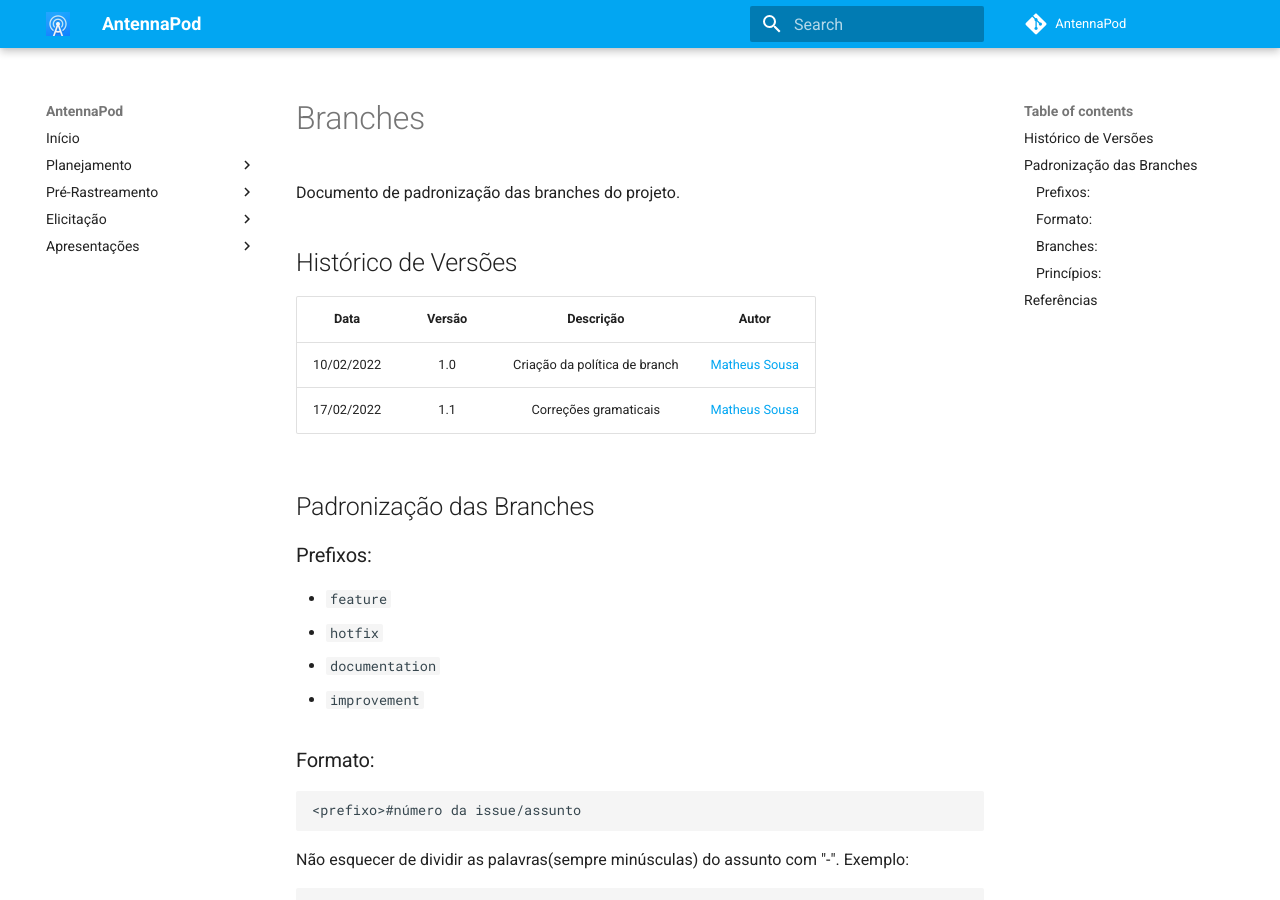
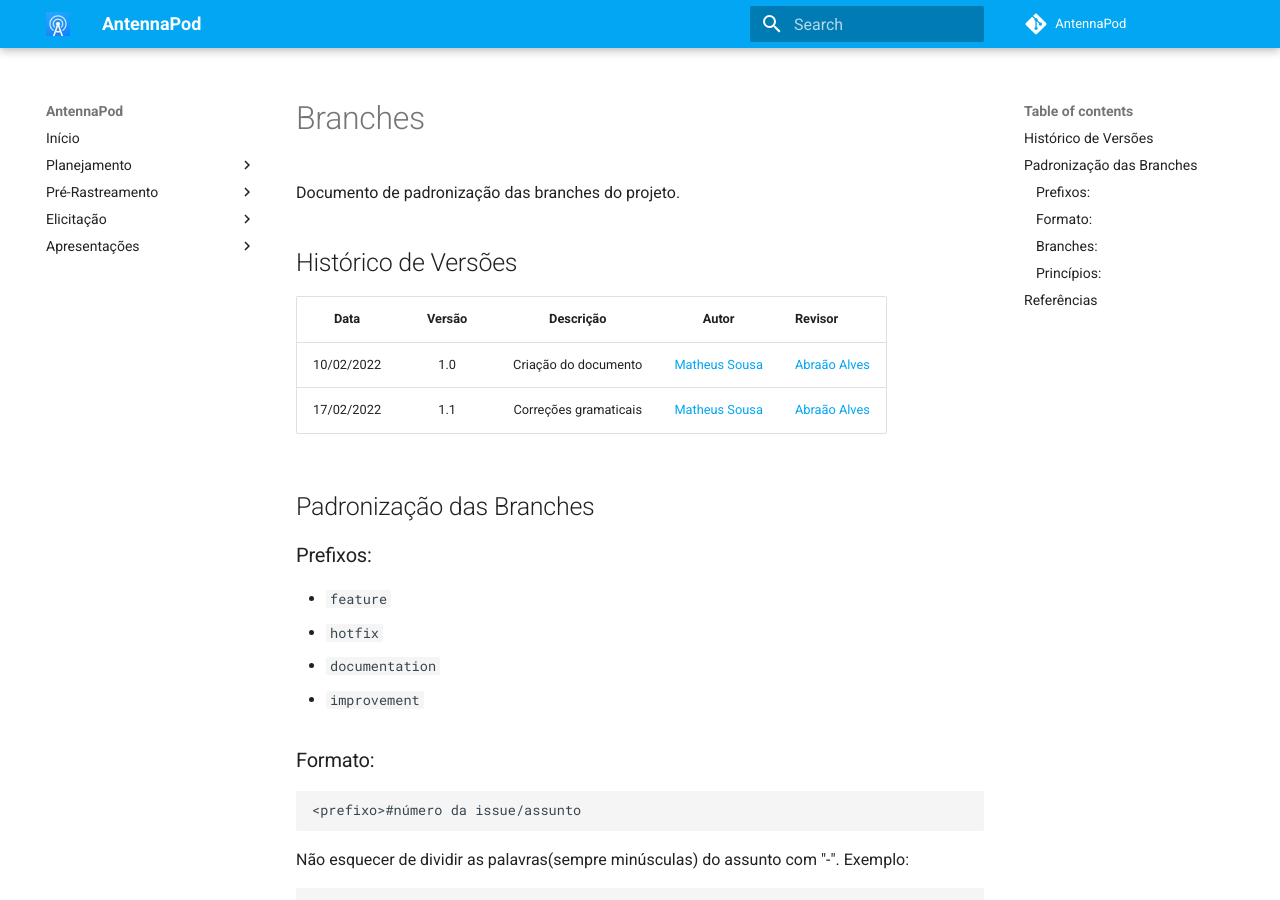
Before and after one commit to Requisitos-de-Software/2021.2-AntennaPod, an MkDocs documentation site: the page built from docs/contribuicao/branches.md, in a window 1280 px wide and 900 px high. Built offline with MkDocs 1.6.1 and Material for MkDocs 9.7.7, drawn with Linux system fonts in a browser that asks for light colours; comment, search, counter and statistics services are not loaded.

Commit message:
:repeat:(#36): adicao de revisor no versionamento das contribuicoes

```diff
--- a/docs/contribuicao/branches.md
+++ b/docs/contribuicao/branches.md
@@ -2,10 +2,10 @@ Documento de padronização das branches do projeto.
 
 ## Histórico de Versões
 
-| Data       | Versão | Descrição | Autor             |
-| :--------: | :----: | :----------: | :---------------: |
-| 10/02/2022 |  1.0  | Criação da política de branch | [Matheus Sousa](https://github.com/gatotabaco)|
-| 17/02/2022 |  1.1  | Correções gramaticais | [Matheus Sousa](https://github.com/gatotabaco)|
+|    Data    | Versão |       Descrição       |                     Autor                      | Revisor                                       |
+| :--------: | :----: | :-------------------: | :--------------------------------------------: | --------------------------------------------- |
+| 10/02/2022 |  1.0   | Criação do documento  | [Matheus Sousa](https://github.com/gatotabaco) | [Abraão Alves](https://github.com/Abraao1231) |
+| 17/02/2022 |  1.1   | Correções gramaticais | [Matheus Sousa](https://github.com/gatotabaco) | [Abraão Alves](https://github.com/Abraao1231) |
 
 ## Padronização das Branches
 
```
Also changed, not shown: docs/contribuicao/commits.md (+4 -4 lines).
